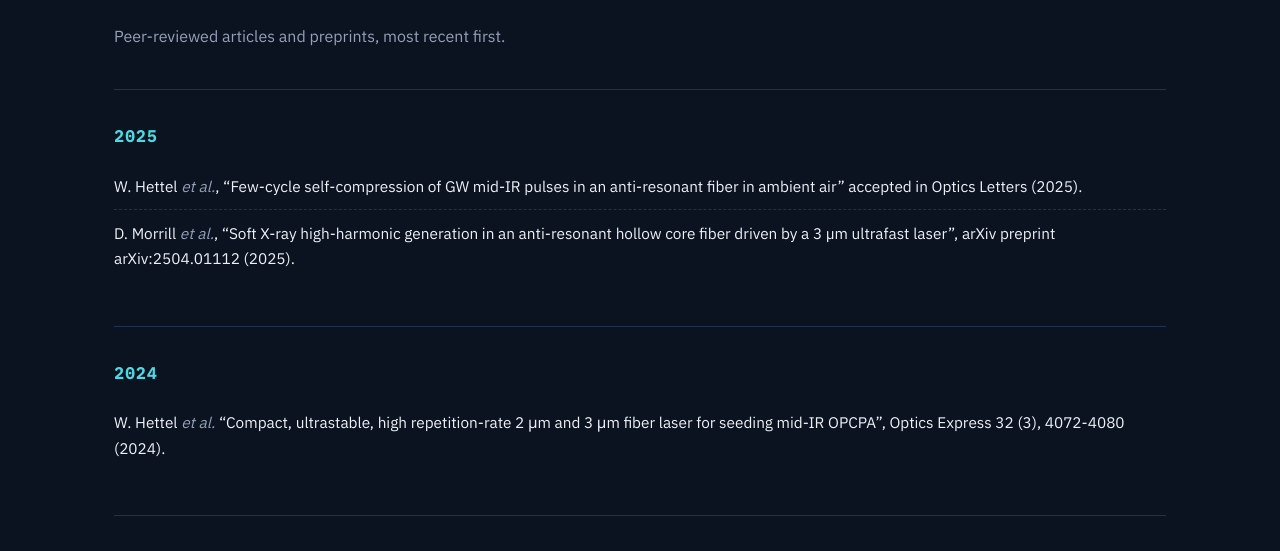
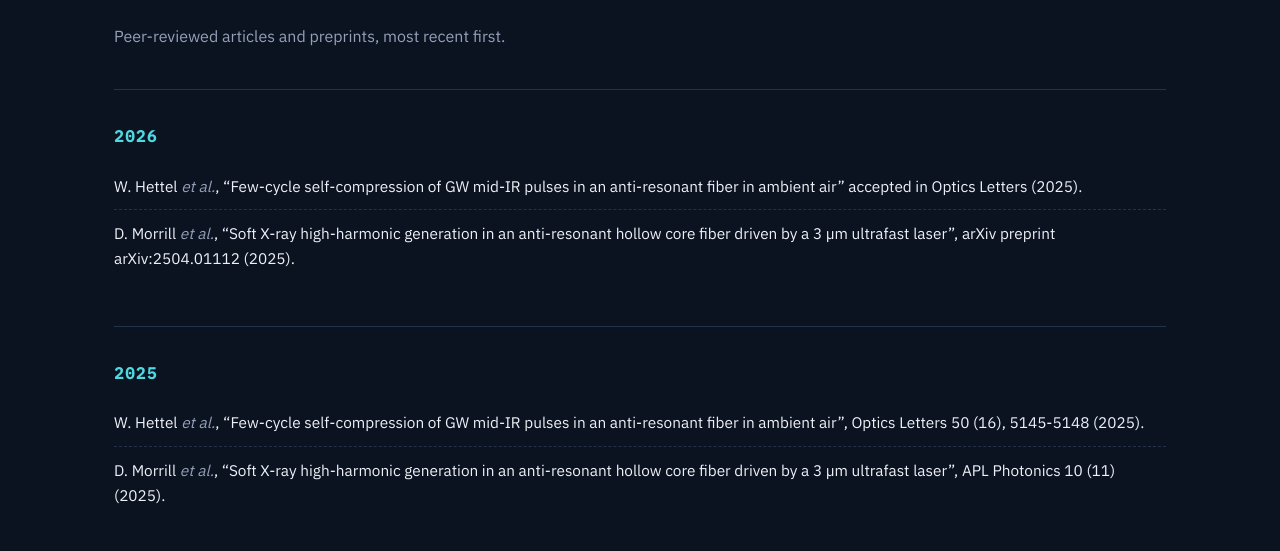
Before and after one commit to michaelhemmer/michaelhemmer.github.io, a plain HTML site: page publications.html in a window 1280 px wide. Shown: the part 230-781 px from the top of the page. Drawn offline with Linux system fonts and the light colour scheme.

Commit message:
Update publications.html

```diff
--- a/publications.html
+++ b/publications.html
@@ -35,10 +35,18 @@
         </div>
 
         <section class="pub-year">
-            <h2>2025</h2>
+            <h2>2026</h2>
             <ul class="pub-list">
                 <li>W. Hettel <i>et al.</i>, &ldquo;Few-cycle self-compression of GW mid-IR pulses in an anti-resonant fiber in ambient air&rdquo; accepted in Optics Letters (2025).</li>
                 <li>D. Morrill <i>et al.</i>, &ldquo;Soft X-ray high-harmonic generation in an anti-resonant hollow core fiber driven by a 3&nbsp;&micro;m ultrafast laser&rdquo;, arXiv preprint arXiv:2504.01112 (2025).</li>
+            </ul>
+        </section>
+
+        <section class="pub-year">
+            <h2>2025</h2>
+            <ul class="pub-list">
+                <li>W. Hettel <i>et al.</i>, &ldquo;Few-cycle self-compression of GW mid-IR pulses in an anti-resonant fiber in ambient air&rdquo;, Optics Letters 50 (16), 5145-5148 (2025).</li>
+                <li>D. Morrill <i>et al.</i>, &ldquo;Soft X-ray high-harmonic generation in an anti-resonant hollow core fiber driven by a 3&nbsp;&micro;m ultrafast laser&rdquo;, APL Photonics 10 (11) (2025).</li>
             </ul>
         </section>
 
@@ -174,7 +182,7 @@
     </main>
 
     <footer class="site-footer">
-        <p>&copy; 2025 Michaël Hemmer. All rights reserved.</p>
+        <p>&copy; 2026 Michaël Hemmer. All rights reserved.</p>
     </footer>
 
 </body>
```
